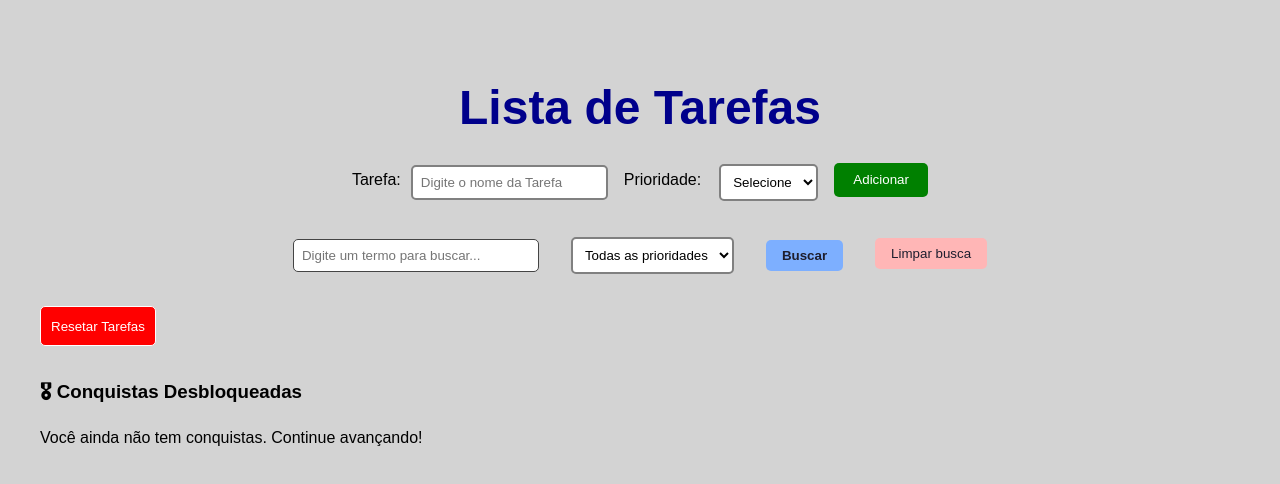
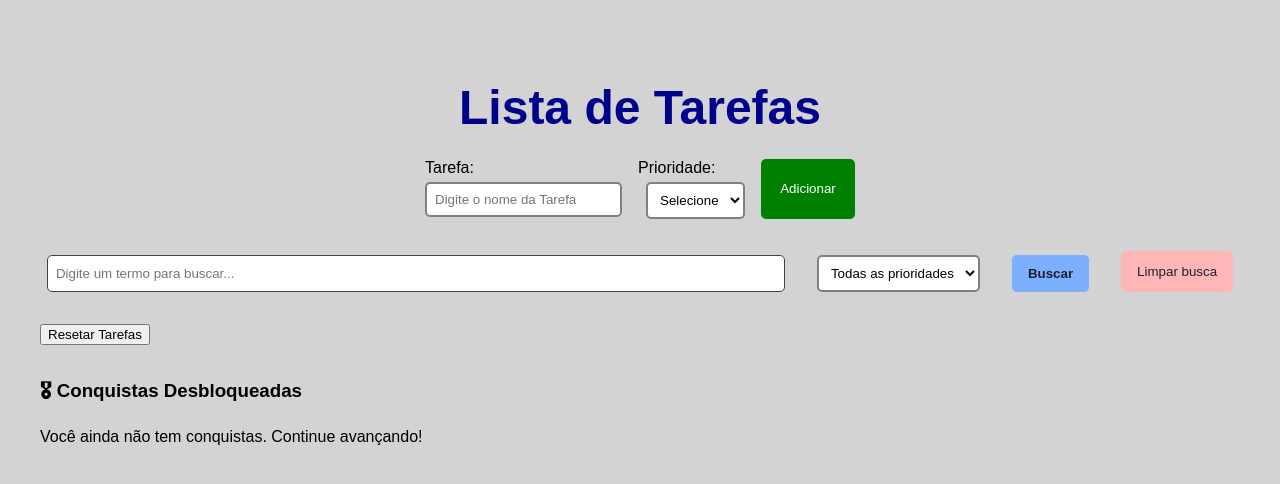
Before and after one commit to diogomador/PIU, a React (Vite) app in the folder upquest/: page / in a window 1280 px wide. Shown: the top 484 px of the page. Built offline with nearby package versions, Linux system fonts and the light colour scheme.

Commit message:
Revert "'Finalizado'"
This reverts commit 246eb6316439aa25b00e0f1c1d4acacf4200179b.

```diff
--- a/upquest/src/App.css
+++ b/upquest/src/App.css
@@ -3,16 +3,6 @@ body {
     background-color: lightgray;
     color: black;
     padding: 2rem;
-}
-
-div button{
-  border: 1px solid white;
-  background-color: rgb(255, 0, 0);
-  color: white;
-  height: 40px;
-  padding: 10px;
-  border-radius: 5px;
-
 }
 
 h2 {
@@ -24,20 +14,15 @@ h2 {
 
 form {
     display: flex;
-    flex-direction: row;
-    justify-content: space-between;
     flex-wrap: wrap;
     justify-content: center;
-    align-items: center;
     gap: 1rem;
     margin-bottom: 2rem;
-    text-align: center;
 }
 
 form label {
     display: flex;
-    align-items: center;
-    gap: 10px;
+    flex-direction: column;
     font-size: 1rem;
 }
 
@@ -58,7 +43,6 @@ form button {
     border: none;
     border-radius: 5px;
     cursor: pointer;
-    height: 60%;
 }
 
 form button:hover {
@@ -91,6 +75,7 @@ li button {
     padding: 0.4rem 0.8rem;
     border: none;
     border-radius: 5px;
+    cursor: pointer;
 }
 
 /* cores específicas */
--- a/upquest/src/App.jsx
+++ b/upquest/src/App.jsx
@@ -1,4 +1,4 @@
-import "./App.css"
+import "./App.css" // ainda não tem nada
 import { useState } from 'react';
 import Conquistas from "./components/Conquistas";
 import Buscador from "./components/Buscador"
@@ -6,7 +6,7 @@ import Buscador from "./components/Buscador"
 export default function App() {
   // catálogo das conquistas, cada uma com a quantidade necessária e o nome
   const conquistasCatalogo = [
-    { qtd: 5, nome: 'Criador Iniciante'},
+    { qtd: 5, nome: 'Criador Iniciante' },
     { qtd: 10, nome: 'Criador Bronze' },
     { qtd: 15, nome: 'Criador Prata' },
     { qtd: 20, nome: 'Criador Ouro' },
--- a/upquest/src/components/Buscador.jsx
+++ b/upquest/src/components/Buscador.jsx
@@ -17,7 +17,7 @@ export default function Buscador({
     }
 
     return (
-        <form onSubmit={handleSubmit} style={{ marginTop: "2rem", textAlign: "center"}}>
+        <form onSubmit={handleSubmit} style={{ marginTop: "2rem", textAlign: "center" }}>
             <input
                 type="text"
                 placeholder="Digite um termo para buscar..."
@@ -27,7 +27,7 @@ export default function Buscador({
                     padding: "0.5rem",
                     borderRadius: "5px",
                     border: "1px solid #444",
-                    width: "19%",
+                    width: "60%",
                     marginRight: "1rem"
                 }}
             />
```
